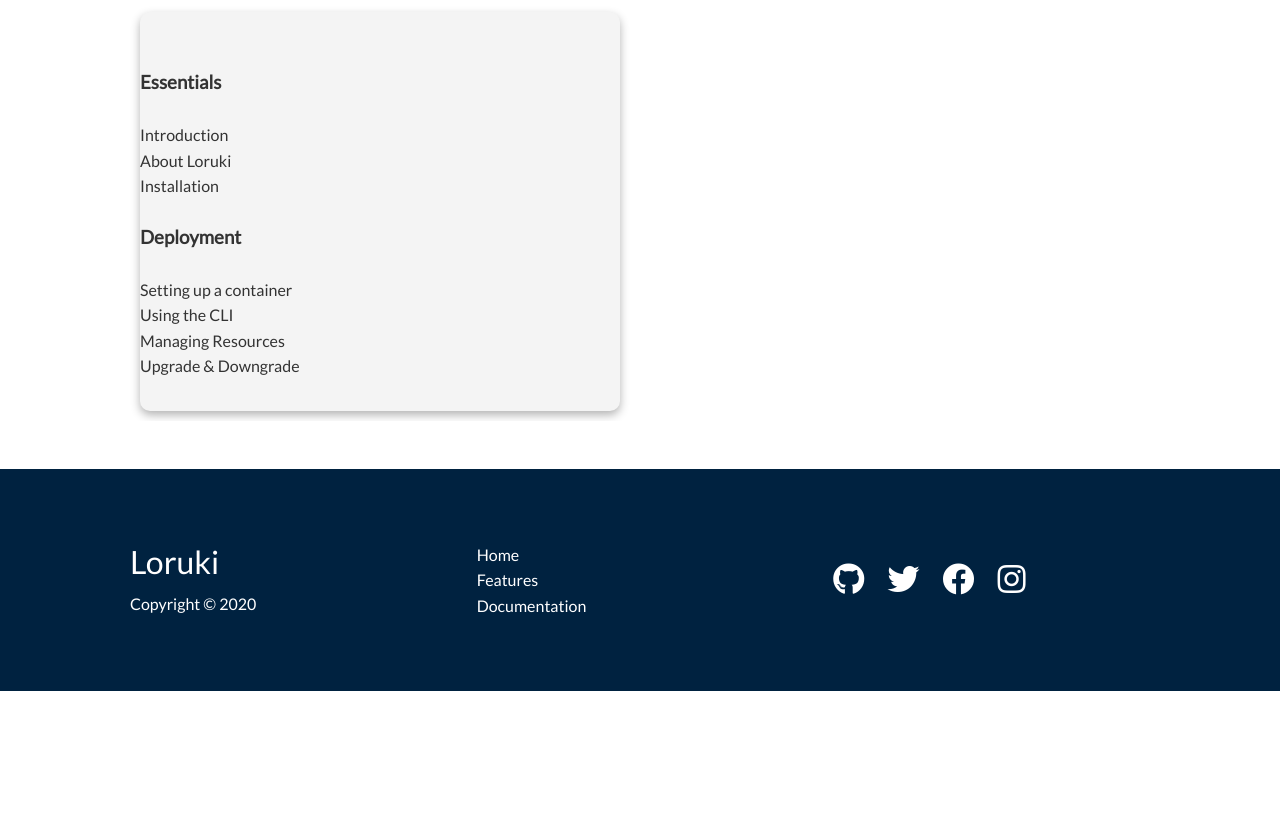
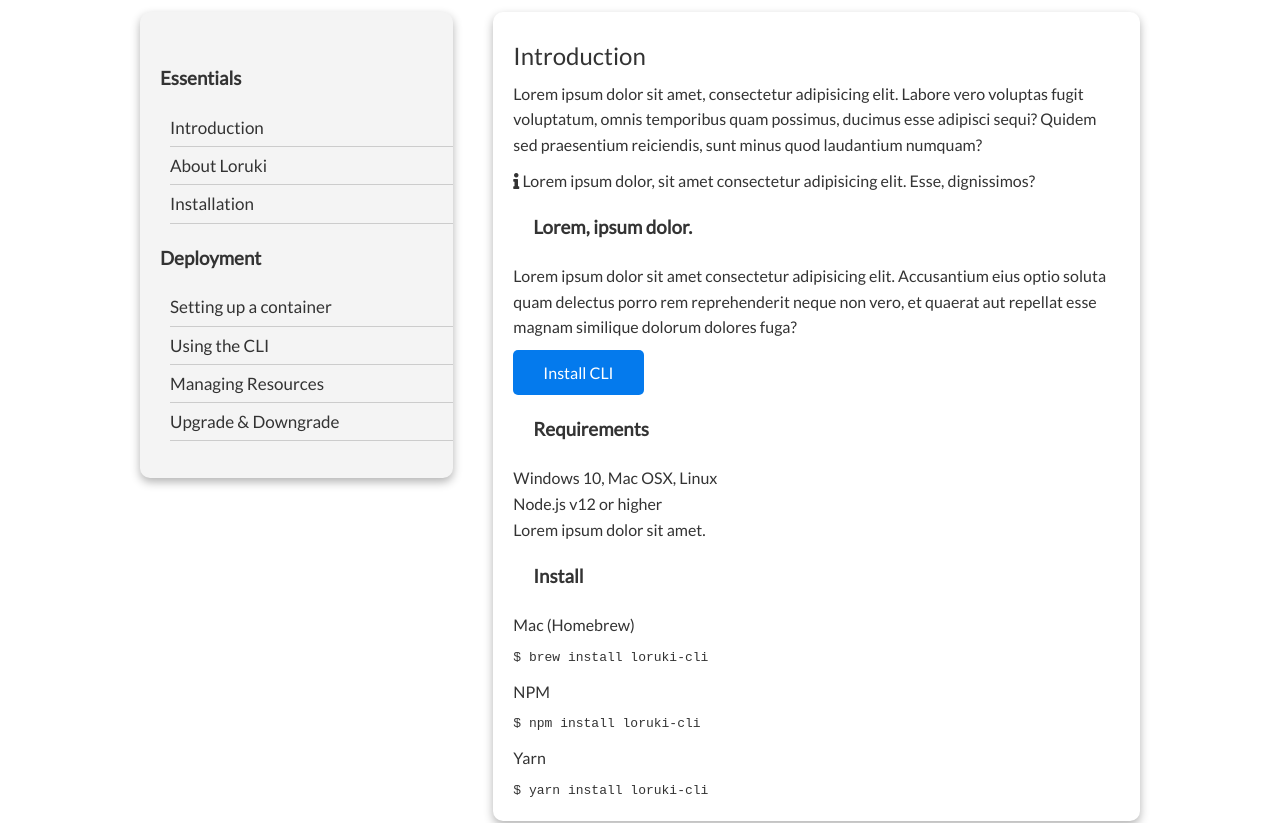
Before and after one commit to Alluveon/Loruki, a plain HTML site: page docs.html in a window 1280 px wide. Shown: the part 380-1203 px from the top of the page. Before the commit the page ends 1071 px from the top, so only its background shows below. Drawn offline with Linux system fonts and the light colour scheme.

Commit message:
grid set up

```diff
--- a/css/styles.css
+++ b/css/styles.css
@@ -244,6 +244,26 @@ img{
 }
 
 
+/*Docs*/
+.docs-main h3{
+    margin: 20px ;
+
+}
+
+.docs-main nav li{
+    font-size: 17px;
+    padding-bottom: 5px;
+    margin-left: 30px;
+    margin-bottom: 5px;
+    border-bottom: 1px #ccc solid;
+}
+
+.docs-main .grid{
+    grid-template-columns: 1fr 2fr;
+    align-items: flex-start;
+}
+
+/*footer*/
 .footer .social a{
     margin: 0 10px;
 }
--- a/css/utilities.css
+++ b/css/utilities.css
@@ -93,13 +93,14 @@
 
 /*functionally its not much different than making our own framework*/
 .p-1 {
-    margin: 1rem 0; /*REM is a multiplier of the root element font-size
+    padding: 1rem 0; /*REM is a multiplier of the root element font-size
                     ex 1rem=16px */
 }                   /*you can also do this with padding and x-axis*/
 
 .p-2{
-    margin: 1.5rem 0;
+    padding: 1.5rem 0;
 }
+
 
 .my-2{
     margin: 1.5rem 0;
--- a/docs.html
+++ b/docs.html
@@ -49,9 +49,8 @@ to keep in mind for the future i assume we will be seeing these guys again -->
 
     <section class="docs-main my-4">
         <div class="container grid">
-            <div class="card bg-light p-3">
+            <div class="card bg-light py-3">
                 <h3 class="my-2">Essentials</h3>
-
                 <nav>
                     <ul>
                         <li><a href="#">Introduction</a></li>
@@ -69,6 +68,45 @@ to keep in mind for the future i assume we will be seeing these guys again -->
                         <li><a href="#">Upgrade & Downgrade</a></li>
                     </ul>
                 </nav>
+
+            </div>
+
+            <div class="card">
+                <h2>Introduction</h2>
+
+                <p>Lorem ipsum dolor sit amet, consectetur adipisicing elit.
+                    Labore vero voluptas fugit voluptatum,
+                    omnis temporibus quam possimus, ducimus esse adipisci sequi?
+                    Quidem sed praesentium reiciendis,
+                    sunt minus quod laudantium numquam?</p>
+
+                <div class="alert alert-success">
+                    <i class="fas fa-info"></i> Lorem ipsum dolor, sit amet consectetur adipisicing elit. Esse, dignissimos?
+                </div>
+
+                <h3>Lorem, ipsum dolor.</h3>
+                <p>Lorem ipsum dolor sit amet consectetur adipisicing elit.
+                    Accusantium eius optio soluta quam delectus porro rem reprehenderit
+                    neque non vero, et quaerat aut repellat esse magnam
+                    similique dolorum dolores fuga?</p>
+                <a href="#" class="btn btn-primary">Install CLI</a>
+
+                <h3>Requirements</h3>
+                <ul>
+                    <li>Windows 10, Mac OSX, Linux</li>
+                    <li>Node.js v12 or higher</li>
+                    <li>Lorem ipsum dolor sit amet.</li>
+                </ul>
+
+                <h3>Install</h3>
+                <p>Mac (Homebrew)</p>
+                <pre><code>$ brew install loruki-cli</code></pre>
+
+                <p>NPM</p>
+                <pre><code>$ npm install loruki-cli</code></pre>
+
+                <p>Yarn</p>
+                <pre><code>$ yarn install loruki-cli</code></pre>
             </div>
         </div>
     </section>
```
